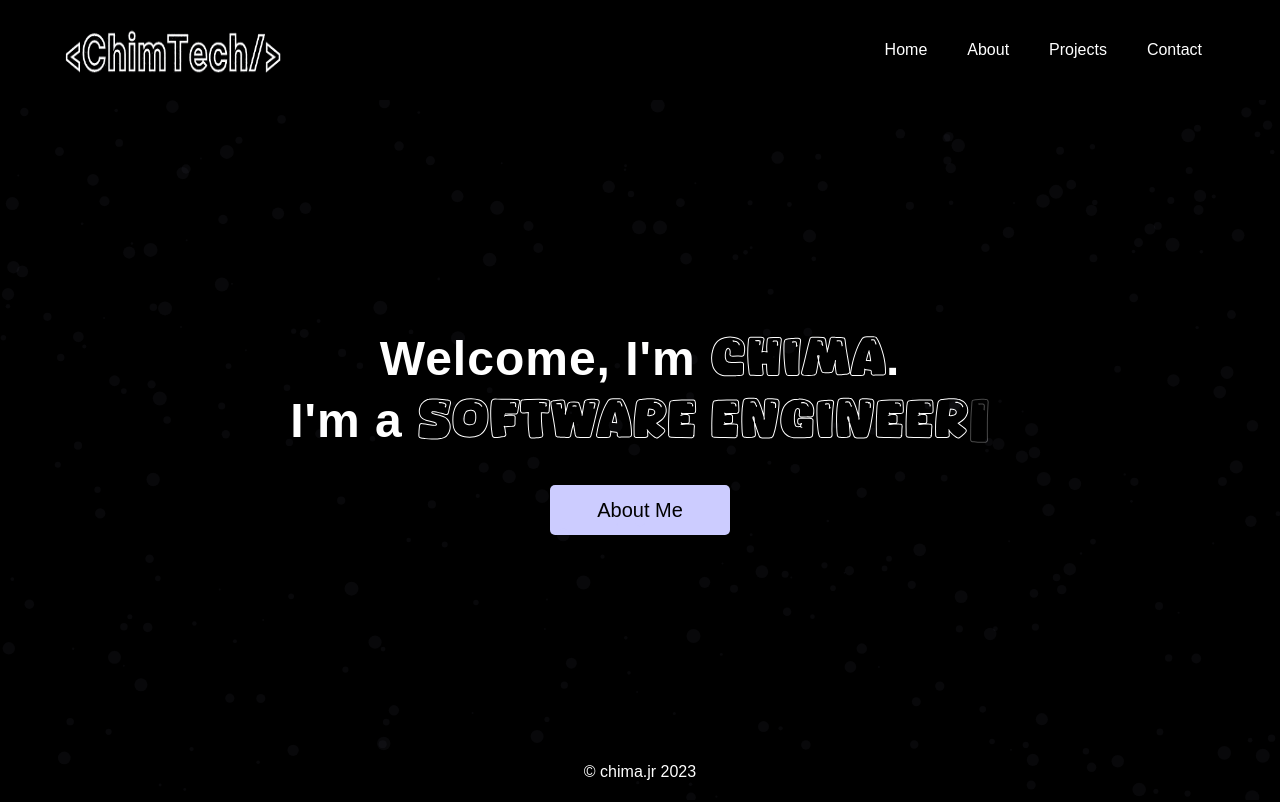
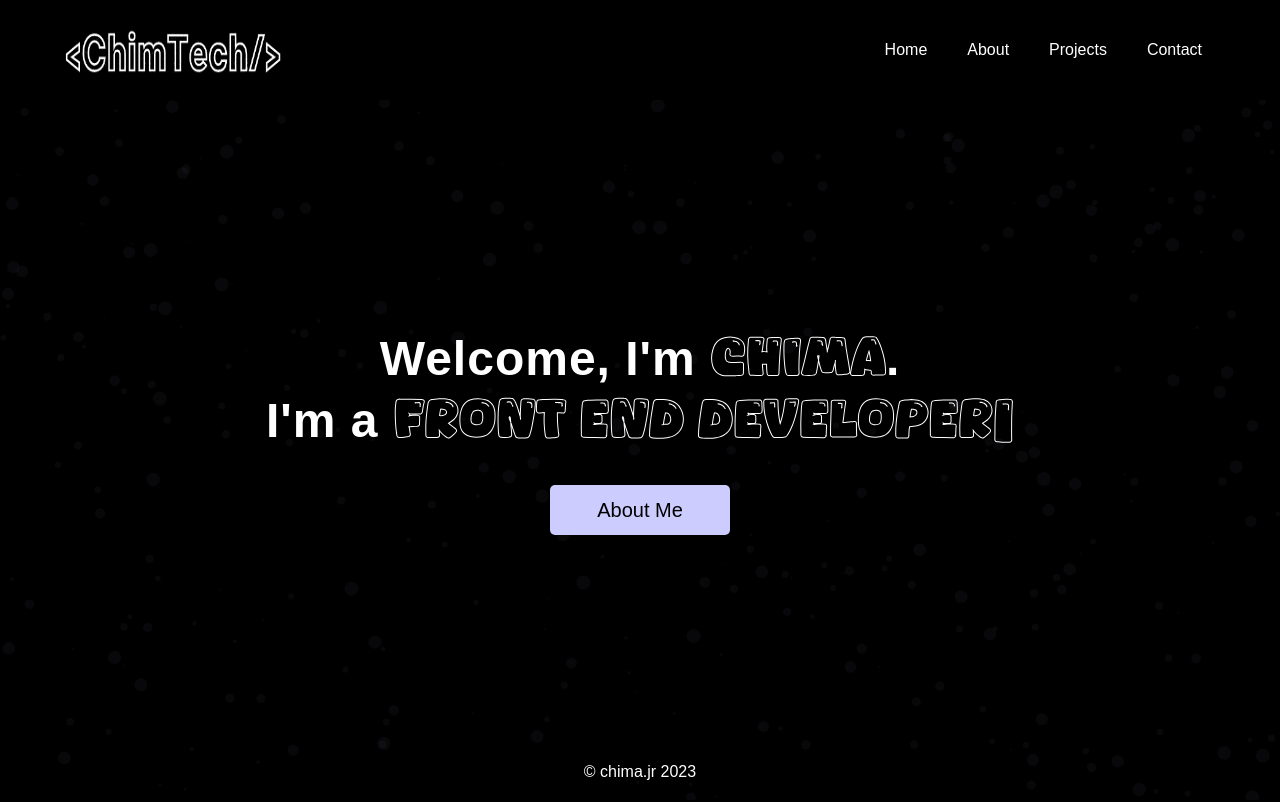
Before and after one commit to Chimajunior/my_portfolio, a React (Create React App) app: page / in a window 1280 px wide. Built offline with nearby package versions, Linux system fonts and the light colour scheme.

Commit message:
made some changes to the typing effect

```diff
--- a/src/pages/Home.jsx
+++ b/src/pages/Home.jsx
@@ -15,8 +15,8 @@ function Home() {
           I'm a{" "}
           <ReactTyped className="fSpan"
             strings={[
-              "Front-End Developer",
-              "Software Engineer",
+              "Front End Developer",
+              // "Software Engineer",
               // "UI / UX Designer",
             ]}
             typeSpeed={80}
```
